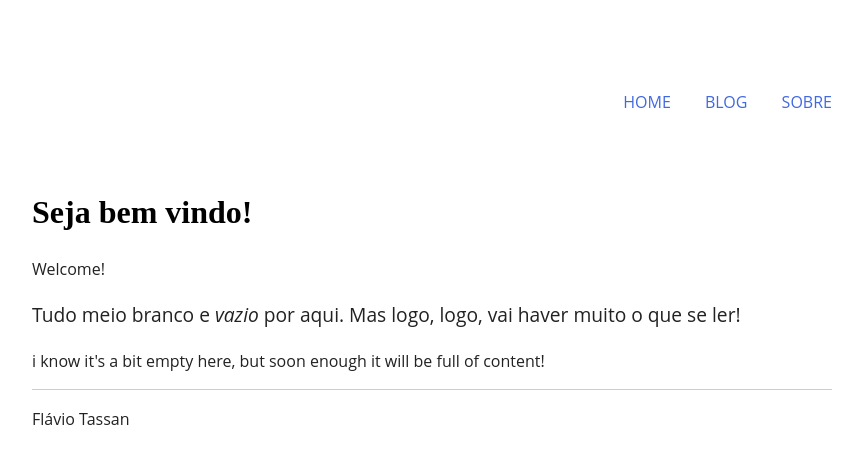
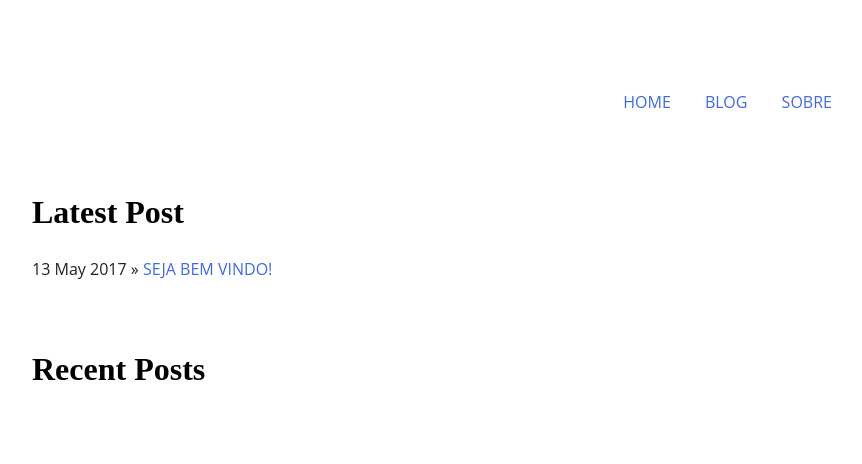
Before and after one commit to tassan/tassan.github.io, a Jekyll site: the page built from index.html, in a window 1280 px wide. Shown: the top 464 px of the page, without its empty margins (208-1070 px from the left). Built offline with Jekyll 4.4.1, drawn with Linux system fonts in a browser that asks for light colours; nearby versions of some CDN libraries; comment, search, counter and statistics services are not loaded.

Commit message:
trying to show the last posts

```diff
--- a/index.html
+++ b/index.html
@@ -3,10 +3,12 @@ layout: default
 title: Flávio Tassan
 ---
 <div class="blurb">
-    <h1>Seja bem vindo!</h1>
-    <span>Welcome!</span>
-    <p>Tudo meio branco e <i>vazio</i> por aqui. Mas logo, logo, vai haver muito o que se ler!</p>
-    <span>i know it's a bit empty here, but soon enough it will be full of content!</span>
-    <hr>
-    <span>Flávio Tassan</span>
+    <h1>Latest Post</h1>
+    {% for post in site.posts limit:1 %}
+    <span>{{ post.date | date_to_string }}</span> » <a href="{{ post.url }}" title="{{ post.title }}">{{ post.title }}</a>
+    {% endfor %}
+    <h1>Recent Posts</h1>
+    {% for post in site.posts offset:1 limit:2 %}
+    <span>{{ post.date | date_to_string }}</span> » <a href="{{ post.url }}" title="{{ post.title }}">{{ post.title }}</a>
+    {% endfor %}
 </div>
```
